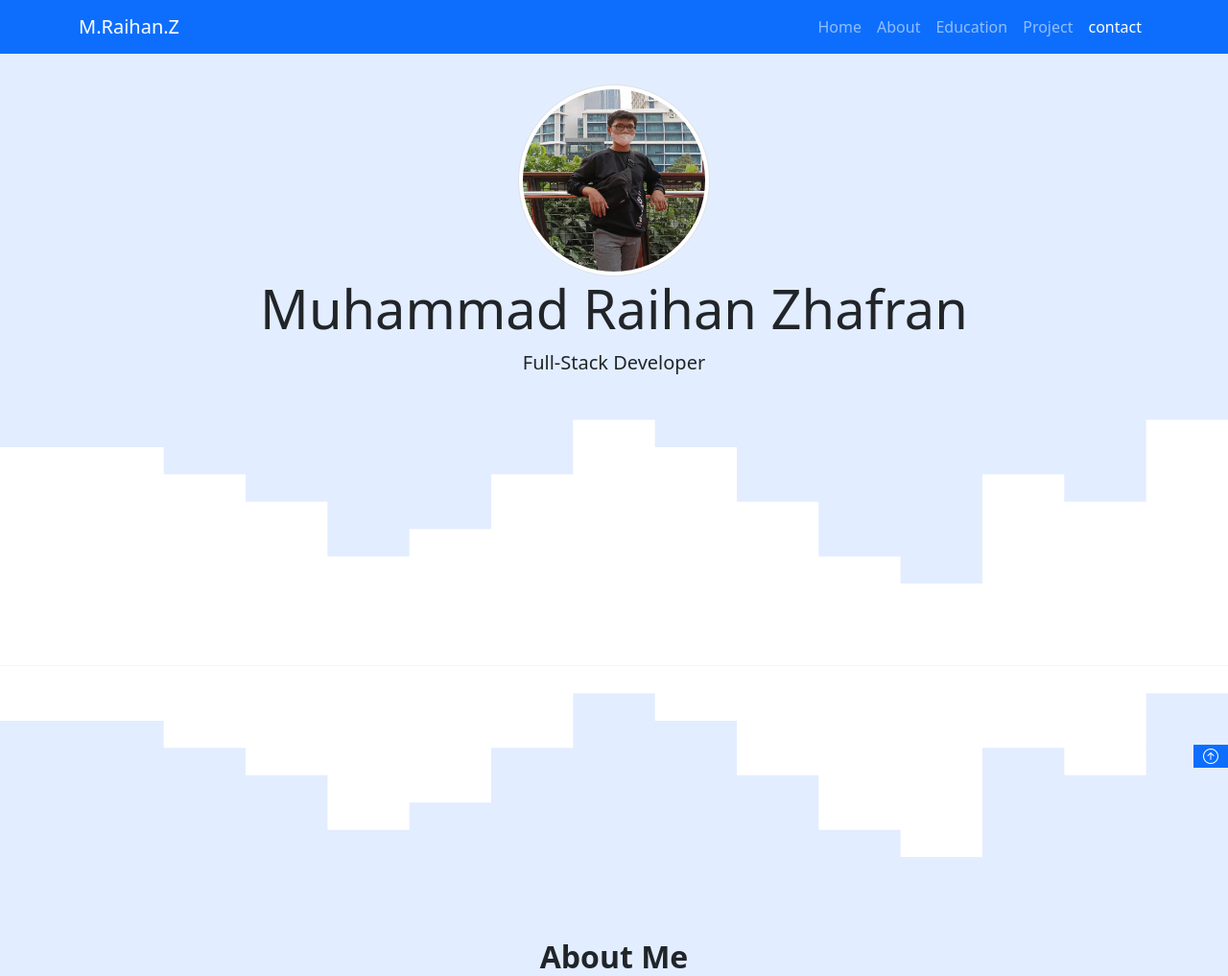
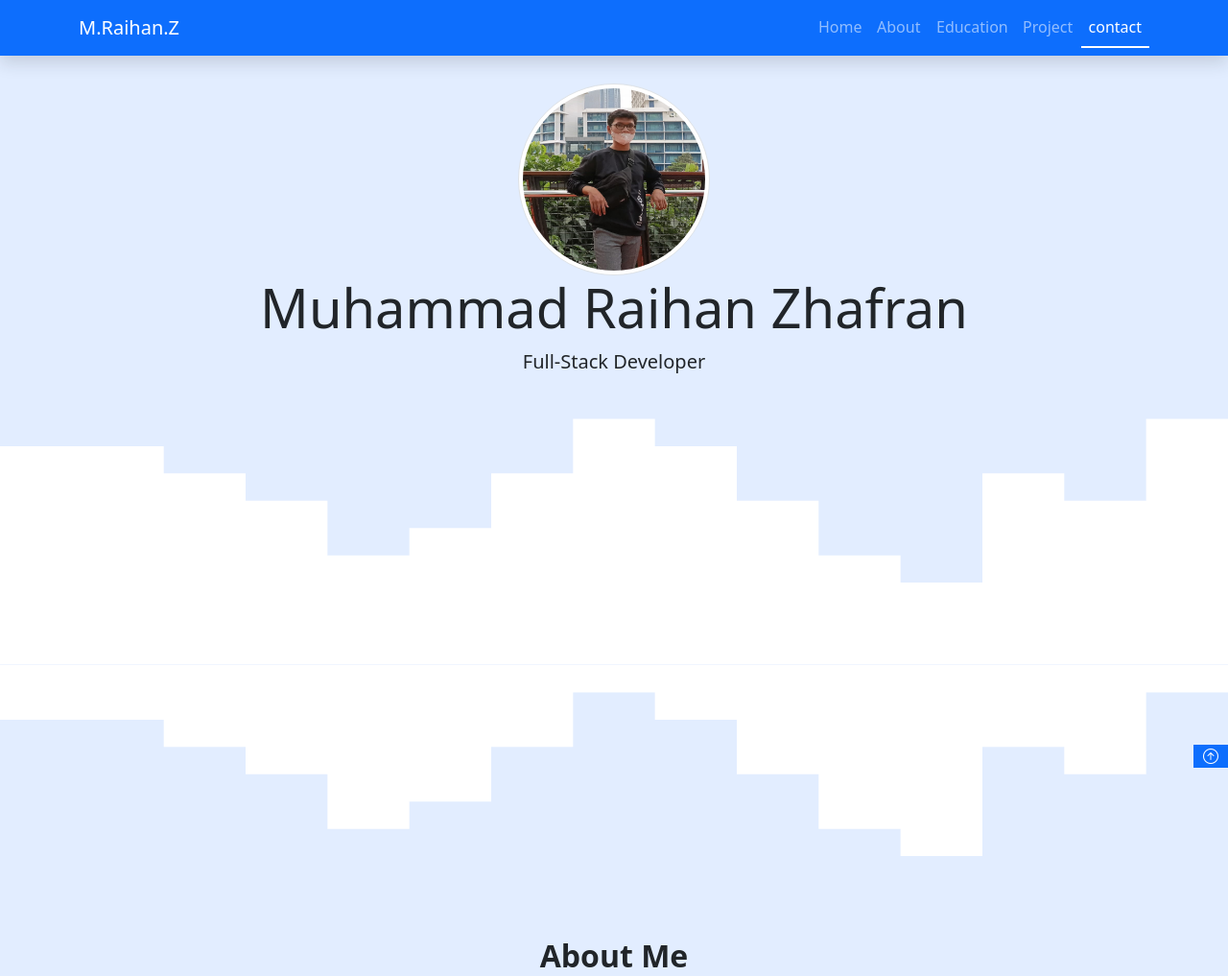
Before and after one commit to MRaihanZ/MyPortfolio, a PHP site: page / in a window 1280 px wide. Shown: the top 1017 px of the page at 96% size. Run offline with PHP 8.4, Linux system fonts and the light colour scheme.

Commit message:
fixing bug navbar

```diff
--- a/assets/css/index.css
+++ b/assets/css/index.css
@@ -1,10 +1,30 @@
 body {
     margin: 0px;
+}
+
+#navbar {
+    top: -30px;
+}
+
+.active {
+    border-bottom: 2px solid white;
+    animation: active_navbar 0.5s linear;
+}
+
+@keyframes active_navbar {
+    from {
+        width: 0%;
+    }
+
+    to {
+        width: 100%;
+    }
 }
 
 .jumbotron {
     padding-top: 2rem;
     background-color: #e2edff;
+    margin-top: 55px;
 }
 
 .about, .education, .project, .contact {
--- a/index.php
+++ b/index.php
@@ -17,28 +17,29 @@
 </head>
 
 <body>
-    <nav id="navbar" class="navbar navbar-expand-lg navbar-dark bg-primary">
+    <div id="navbar" class="navbar_invisible z-1 position-absolute w-100 h-25"></div>
+    <nav class="navbar navbar-expand-lg navbar-dark bg-primary shadow z-1 position-fixed top-0 w-100">
         <div class="container">
             <a class="navbar-brand" href="#" data-aos="zoom-in-down" data-aos-anchor-placement="top-bottom">M.Raihan.Z</a>
             <button class="navbar-toggler" type="button" data-bs-toggle="collapse" data-bs-target="#navbarNav" aria-controls="navbarNav" aria-expanded="false" aria-label="Toggle navigation" data-aos="zoom-in-down" data-aos-anchor-placement="top-bottom">
                 <span class="navbar-toggler-icon"></span>
             </button>
-            <div class="collapse navbar-collapse" id="navbarNav" data-aos="zoom-in-down">
+            <div class="collapse navbar-collapse" id="navbarNav">
                 <ul class="navbar-nav ms-auto">
                     <li class="nav-item">
-                        <a class="nav-link active" aria-current="page" href="#home">Home</a>
+                        <a class="nav-link active" aria-current="page" data-aos="zoom-in-down" href="#home">Home</a>
                     </li>
                     <li class="nav-item">
-                        <a class="nav-link" href="#about">About</a>
+                        <a class="nav-link" href="#about" data-aos="zoom-in-down" data-aos-delay="50">About</a>
                     </li>
                     <li class="nav-item">
-                        <a class="nav-link" href="#education">Education</a>
+                        <a class="nav-link" href="#education" data-aos="zoom-in-down" data-aos-delay="100">Education</a>
                     </li>
                     <li class="nav-item">
-                        <a class="nav-link" href="#project">Project</a>
+                        <a class="nav-link" href="#project" data-aos="zoom-in-down" data-aos-delay="150">Project</a>
                     </li>
                     <li class="nav-item">
-                        <a class="nav-link" href="#contact">contact</a>
+                        <a class="nav-link" href="#contact" data-aos="zoom-in-down" data-aos-delay="200">contact</a>
                     </li>
                 </ul>
             </div>
```
